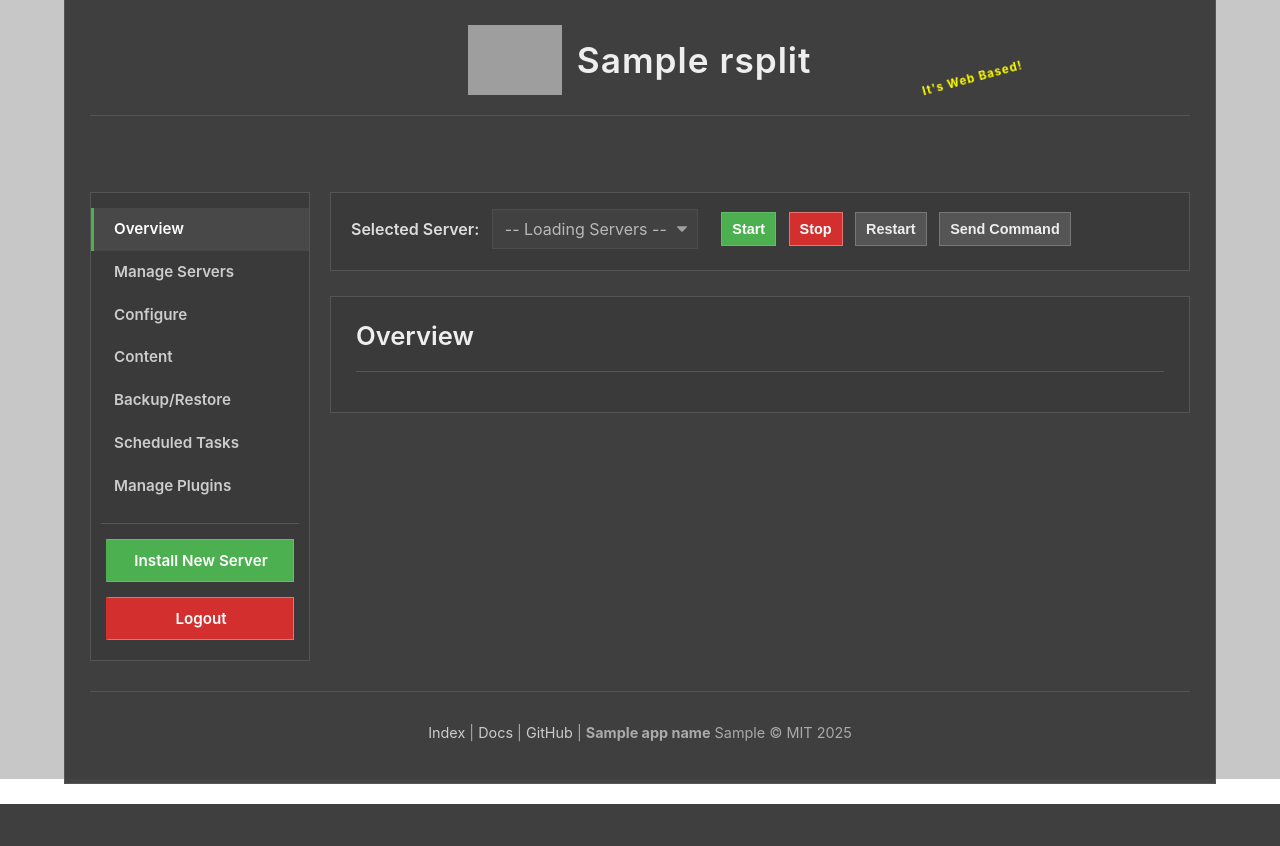
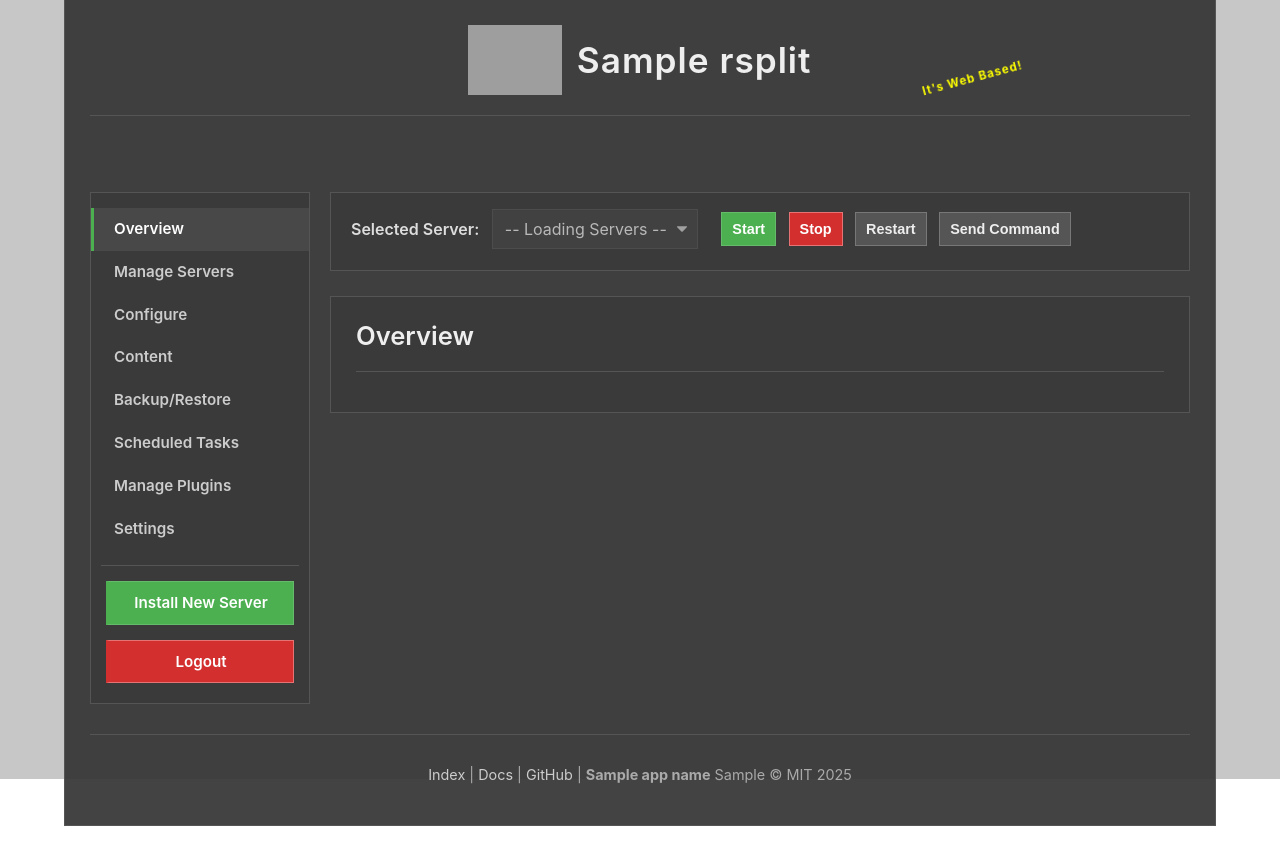
Before and after one commit to mmorys/bedrock-server-manager, a Python web app: template src/bedrock_server_manager/web/templates/index.html in a window 1280 px wide. Shown: the part 21-867 px from the top of the page. Before the commit the page ends 825 px from the top, so only its background shows below. Run offline with Jinja, Linux system fonts and the light colour scheme; the template is opened without the code that fills it: most values are stand-ins (such as "Sample title", 1, 10 or a date in 2020); grey boxes are pictures that could not be loaded.

Commit message:
feat(web): settings in ui

```diff
--- a/src/bedrock_server_manager/web/templates/index.html
+++ b/src/bedrock_server_manager/web/templates/index.html
@@ -38,6 +38,7 @@
         <a href="#backup-restore-section" class="nav-link" data-target="backup-restore-section">Backup/Restore</a>
         <a href="#tasks-section" class="nav-link" data-target="tasks-section">Scheduled Tasks</a>
         <a href="{{ url_for('plugin_routes.manage_plugins_page') }}" class="nav-link">Manage Plugins</a>
+        <a href="{{ url_for('settings_routes.manage_settings_page') }}" class="nav-link">Settings</a>
 
         {# Separator #}
         <hr class="nav-separator">
```
